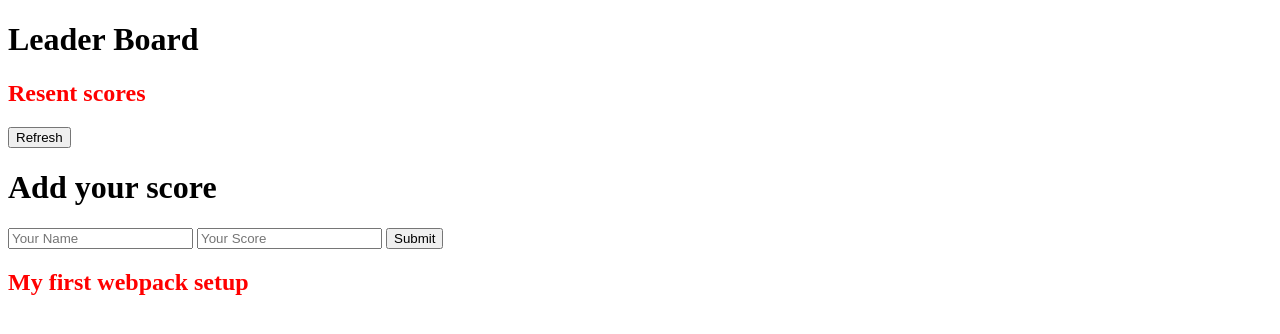
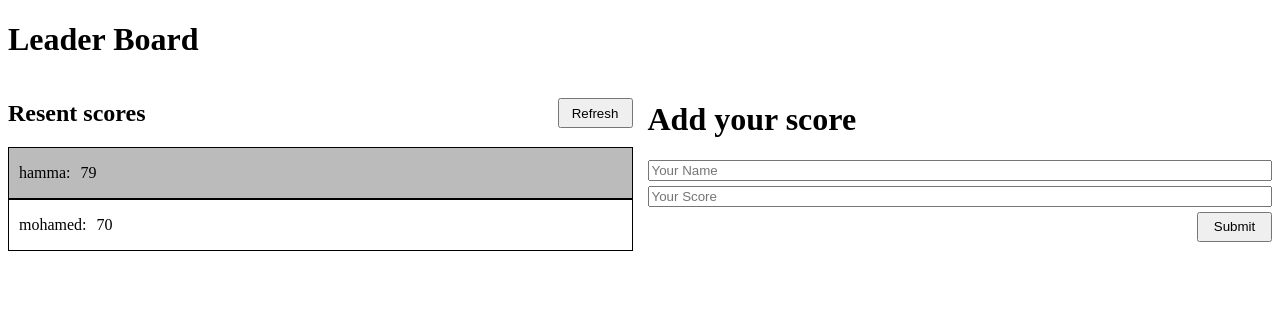
Before and after one commit to hammaazarok/Leaderboard, a website built with webpack: page src/index.html in a window 1280 px wide. Built offline with nearby package versions, Linux system fonts and the light colour scheme.

Commit message:
add promsie and load scores from object to dom

```diff
--- a/src/index.css
+++ b/src/index.css
@@ -1,3 +1,49 @@
-h2{
-    color: red;
+.wrapper {
+  display: flex;
+  width: 100%;
+  gap: 15px;
 }
+
+.head {
+  display: flex;
+  justify-content: space-between;
+  align-items: center;
+}
+
+.leader {
+  flex: 1;
+}
+
+.leader-item {
+  display: flex;
+  border: 1px solid;
+}
+
+p {
+  margin-left: 10px;
+}
+
+.refresh {
+  width: 75px;
+  height: 30px;
+}
+
+.add {
+  flex: 1;
+}
+
+.add-form {
+  display: flex;
+  flex-direction: column;
+  gap: 5px;
+}
+
+.add-btn {
+  width: 75px;
+  height: 30px;
+  margin-left: auto;
+}
+
+.gray {
+  background-color: rgb(187, 187, 187);
+}
--- a/src/index.js
+++ b/src/index.js
@@ -1,10 +1,27 @@
 import './index.css';
-function component() {
-    const divElement = document.createElement('div');
-    const h2 = document.createElement('h2');
-    h2.innerText = 'My first webpack setup';
-    divElement.appendChild(h2);
-    return divElement;
-}
+import addScore from './add-score.js';
 
-document.body.appendChild(component());
+const newPromise = new Promise((Resolve, Reject) => {
+  const scores = [{
+    name: 'hamma',
+    score: '79',
+  }, {
+    name: 'mohamed',
+    score: '70',
+  }];
+
+  if (scores.length > 0) {
+    Resolve(scores);
+  } else {
+    Reject(new Error('no Data'));
+  }
+});
+
+newPromise.then(
+  (value) => {
+    value.forEach((score, id) => {
+      addScore(score.name, score.score, id);
+    });
+  },
+  (error) => { throw error; },
+);
```
Also changed, not shown: package.json (+8 -0 lines), webpack.config.js (+4 -4 lines), README.md, src/refresh-scores.js (added), test.txt (deleted), 1 other file.
